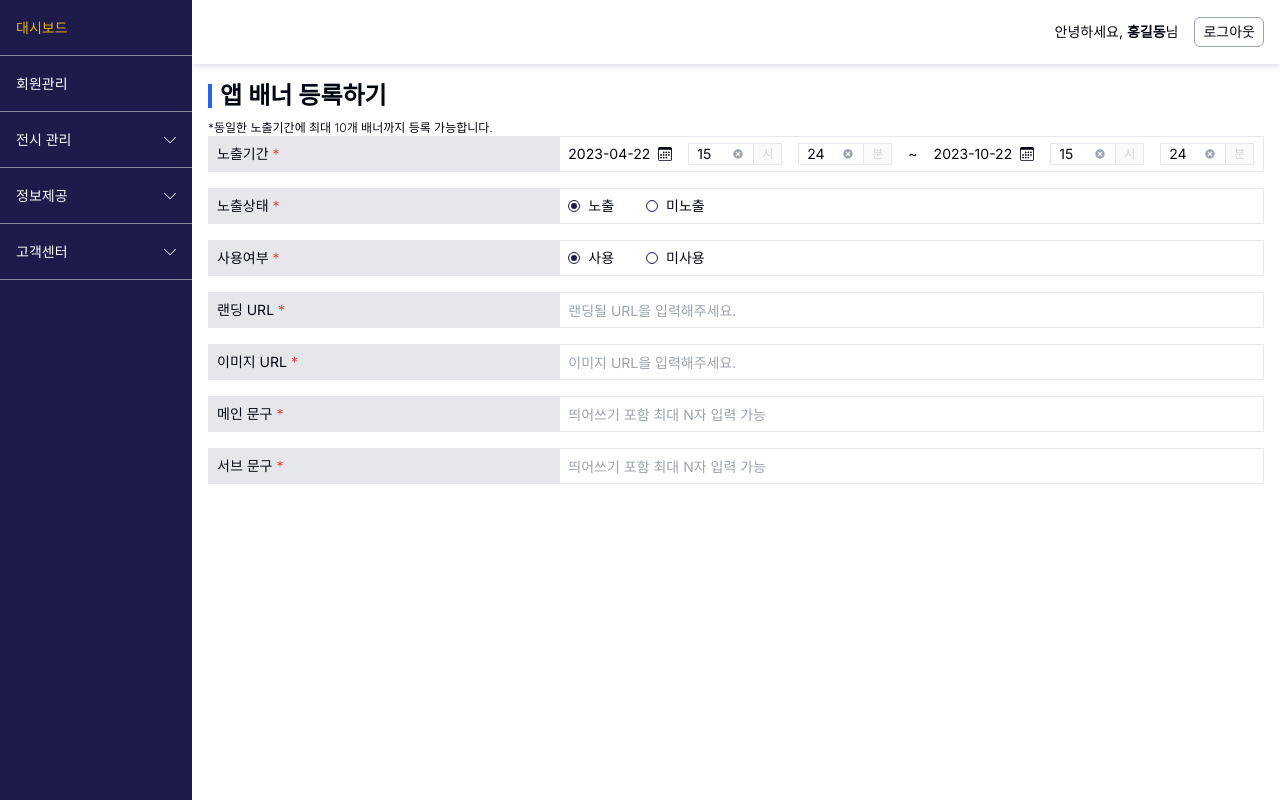
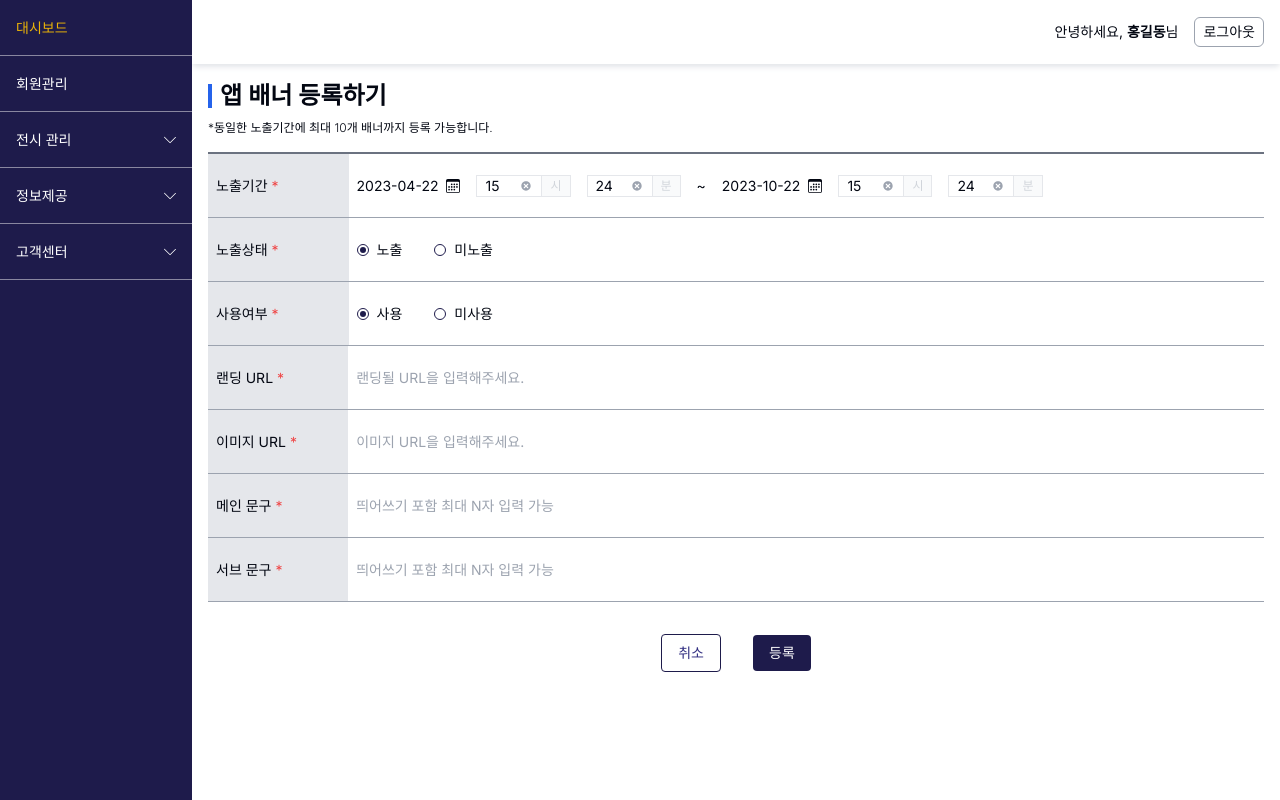
Before and after one commit to ppotatoG/housetalk-admin, a Next.js app: page /exhibition/main/banner/create in a window 1280 px wide. Built offline with nearby package versions, Linux system fonts and the light colour scheme.

Commit message:
Feat: EditPage
1. 모달 적용
2. dispatch 추가
3. common/input style 변경
4. 취소 이벤트 추가

```diff
--- a/src/app/component/Exhibition/main/banner/EditPage.tsx
+++ b/src/app/component/Exhibition/main/banner/EditPage.tsx
@@ -2,7 +2,9 @@
 
 import moment from 'moment/moment';
 import React, { useEffect, useState } from 'react';
+import { useDispatch } from 'react-redux';
 
+import Button from '@/component/common/Button';
 import PageHeader from '@/component/common/header/PageHeader';
 import { Radio, RangeDate, Text } from '@/component/common/input';
 import {
@@ -11,6 +13,7 @@ import {
   USAGE_STATUS,
   PAGE_HEADERS,
 } from '@/constants';
+import { showModal } from '@/slices/modalSlice';
 
 interface EditPageProps {
   type: string;
@@ -18,7 +21,9 @@ interface EditPageProps {
 }
 
 const EditPage: React.FC<EditPageProps> = ({ type, updateValue }) => {
-  const typeText = type === 'create' ? '등록' : '수정';
+  const dispatch = useDispatch();
+
+  const editType = type === 'create' ? '등록' : '수정';
 
   const [minValue, setMinValue] = useState<Date>(
     moment().subtract(6, 'months').toDate()
@@ -56,27 +61,48 @@ const EditPage: React.FC<EditPageProps> = ({ type, updateValue }) => {
   }, [updateValue]);
 
   const handelSubmit = () => {};
+
+  const handleCancel = () => {
+    dispatch(
+      showModal({
+        id: 'dont_save',
+        title: `${editType} 취소하기`,
+        description: `데이터를 저장하지 않고 취소하시겠습니까?`,
+        type: 'warning',
+        callbackButton: {
+          text: '뒤로가기',
+          type: 'back',
+        },
+      })
+    );
+  };
+
   return (
     <div>
       <PageHeader
-        title={`${PAGE_HEADERS.EXHIBITION_MAIN_BANNER} ${typeText}하기`}
+        title={`${PAGE_HEADERS.EXHIBITION_MAIN_BANNER} ${editType}하기`}
       />
       <p className="text-xs mt-2 font-light">
         *동일한 노출기간에 최대 {NUMBER_REGISTRATIONS}개 배너까지 등록
         가능합니다.
       </p>
 
-      <form onSubmit={handelSubmit} className="flex flex-col gap-4">
+      <form
+        className="flex flex-col mt-4 pb-4 border-t-2 border-gray-500"
+        onSubmit={handelSubmit}
+      >
         <RangeDate
           minValue={minValue}
           setMinValue={setMinValue}
           maxValue={maxValue}
           setMaxValue={setMaxValue}
           labelRangeDate="노출기간"
-          className="w-full"
+          className="!border-0 !border-b !border-gray-400 !dark:border-gray-600 w-full"
           useHour={true}
           useMinute={true}
           required={true}
+          height={16}
+          titleWidthClass="w-40"
         />
         <Radio
           labelText="노출상태"
@@ -84,7 +110,9 @@ const EditPage: React.FC<EditPageProps> = ({ type, updateValue }) => {
           setValue={setExposure}
           radioList={EXPOSURE_LIST.slice(1)}
           required={true}
-          className="w-full"
+          className="!border-0 !border-b !border-gray-400 !dark:border-gray-600 w-full"
+          height={16}
+          titleWidthClass="w-40"
         />
         <Radio
           labelText="사용여부"
@@ -92,7 +120,9 @@ const EditPage: React.FC<EditPageProps> = ({ type, updateValue }) => {
           setValue={setUsage}
           radioList={USAGE_STATUS.slice(1)}
           required={true}
-          className="w-full"
+          className="!border-0 !border-b !border-gray-400 !dark:border-gray-600 w-full"
+          height={16}
+          titleWidthClass="w-40"
         />
         <Text
           labelText="랜딩 URL"
@@ -101,7 +131,9 @@ const EditPage: React.FC<EditPageProps> = ({ type, updateValue }) => {
           setValue={setLandingUrl}
           placeholder="랜딩될 URL을 입력해주세요."
           required={true}
-          className="w-full"
+          className="!border-0 !border-b !border-gray-400 !dark:border-gray-600 w-full"
+          height={16}
+          titleWidthClass="w-40"
         />
         <Text
           labelText="이미지 URL"
@@ -110,7 +142,9 @@ const EditPage: React.FC<EditPageProps> = ({ type, updateValue }) => {
           setValue={setImageUrl}
           placeholder="이미지 URL을 입력해주세요."
           required={true}
-          className="w-full"
+          className="!border-0 !border-b !border-gray-400 !dark:border-gray-600 w-full"
+          height={16}
+          titleWidthClass="w-40"
         />
         <Text
           labelText="메인 문구"
@@ -119,7 +153,9 @@ const EditPage: React.FC<EditPageProps> = ({ type, updateValue }) => {
           setValue={setTitle}
           placeholder="띄어쓰기 포함 최대 N자 입력 가능"
           required={true}
-          className="w-full"
+          className="!border-0 !border-b !border-gray-400 !dark:border-gray-600 w-full"
+          height={16}
+          titleWidthClass="w-40"
         />
         <Text
           labelText="서브 문구"
@@ -128,8 +164,25 @@ const EditPage: React.FC<EditPageProps> = ({ type, updateValue }) => {
           setValue={setDescription}
           placeholder="띄어쓰기 포함 최대 N자 입력 가능"
           required={true}
-          className="w-full"
+          className="!border-0 !border-b !border-gray-400 !dark:border-gray-600 w-full"
+          height={16}
+          titleWidthClass="w-40"
         />
+
+        <div className="flex justify-center items-center gap-8 mt-8">
+          <Button
+            variant="outlined"
+            text="취소"
+            className="!ml-0 px-16"
+            onClick={handleCancel}
+          />
+          <Button
+            variant="filled"
+            type="submit"
+            text={editType}
+            className="!ml-0 px-16 "
+          />
+        </div>
       </form>
     </div>
   );
--- a/src/middlewares/popupMiddleware.ts
+++ b/src/middlewares/popupMiddleware.ts
@@ -11,6 +11,8 @@ const popupMiddleware: Middleware =
           type: 'success',
           position: 'top-right',
         });
+      } else if (action.payload.callbackType === 'back') {
+        window.history.back();
       }
     }
 
```
